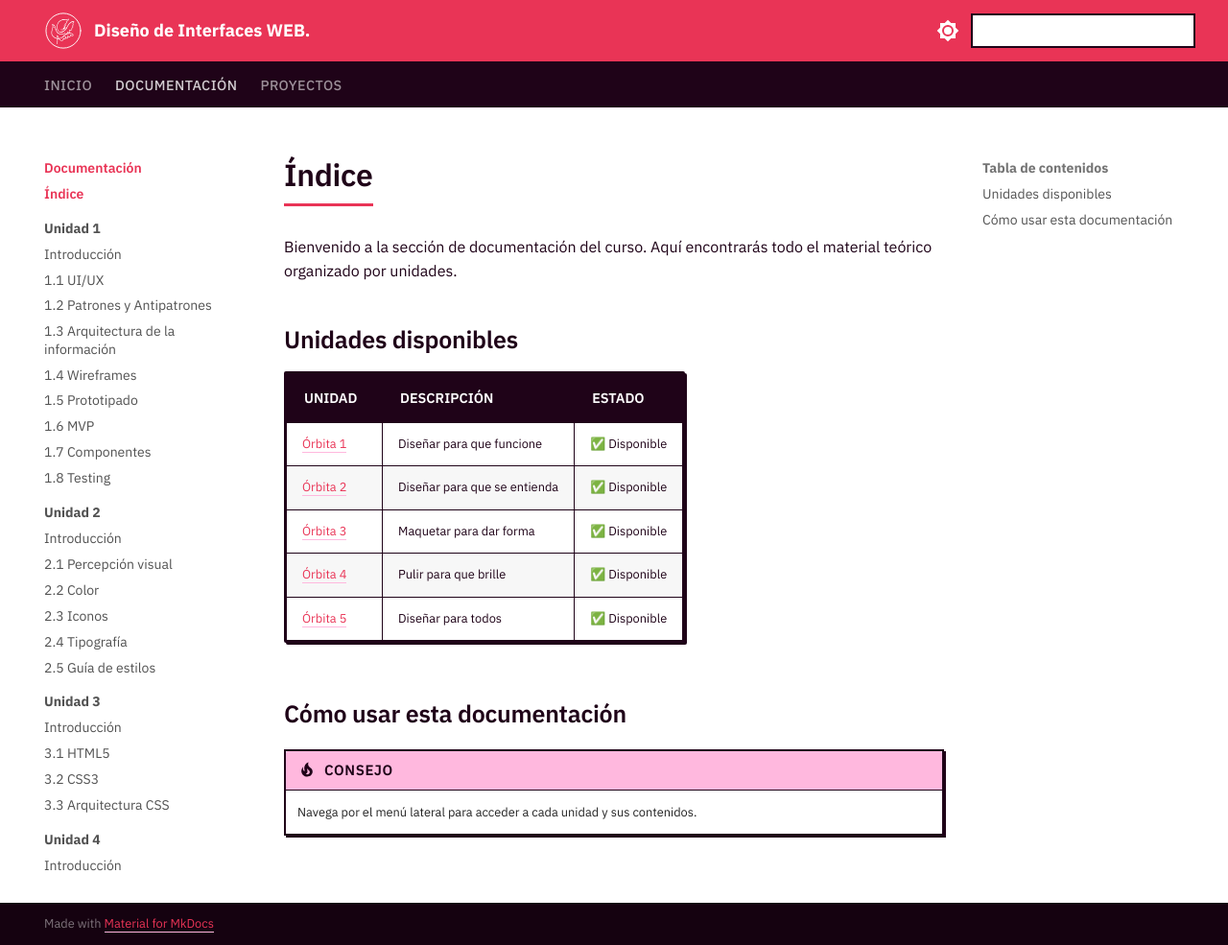
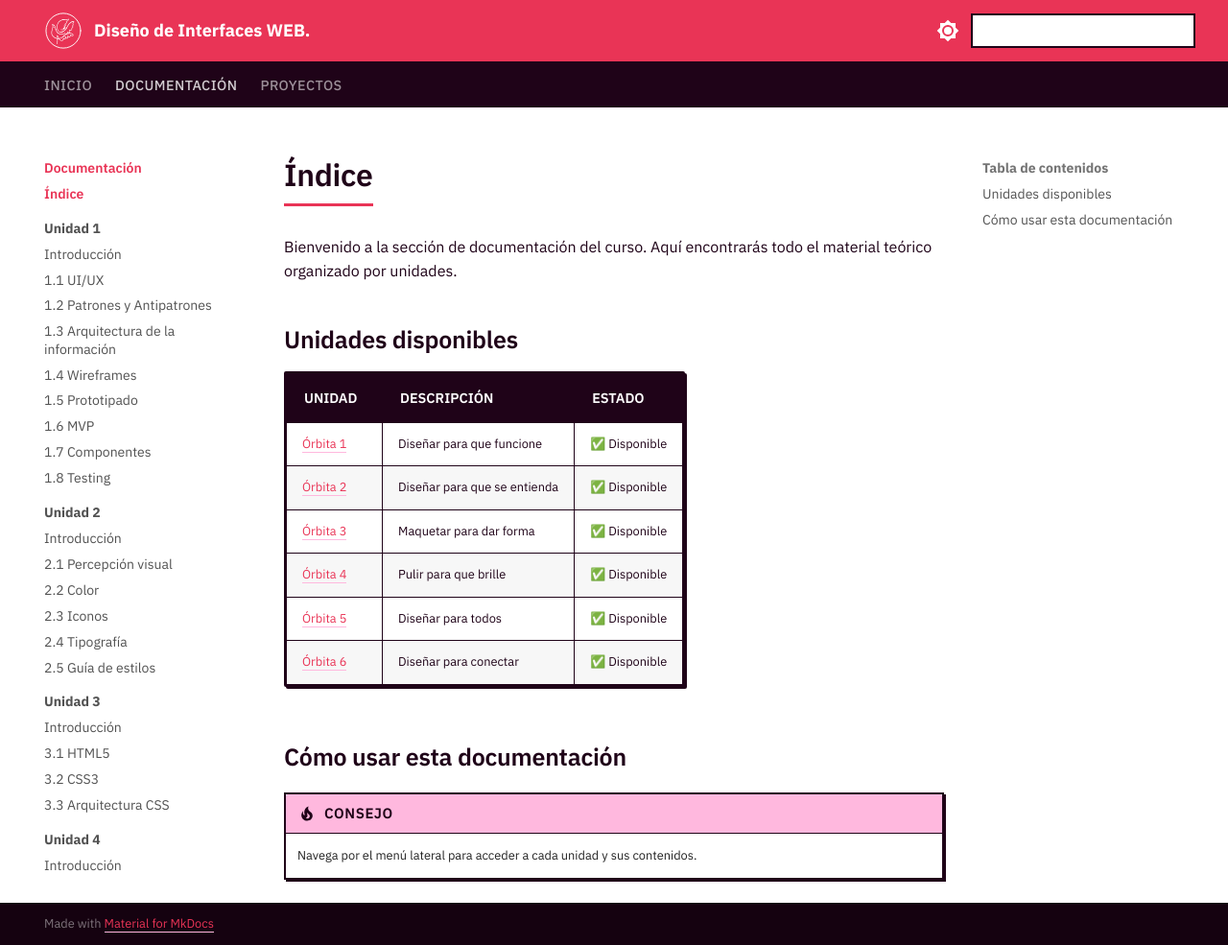
Before and after one commit to envasador/diseno-interfaces-web, an MkDocs documentation site: the page built from docs/documentacion/index.md, in a window 1280 px wide and 985 px high. Shown: the whole window at 96% size. Built offline with MkDocs 1.6.1 and Material for MkDocs 9.7.7, drawn with Linux system fonts in a browser that asks for light colours.

Commit message:
Órbita 6

```diff
--- a/docs/documentacion/index.md
+++ b/docs/documentacion/index.md
@@ -11,6 +11,7 @@ Bienvenido a la sección de documentación del curso. Aquí encontrarás todo el
 | [Órbita 3](unidad3/intro.md) | Maquetar para dar forma      | ✅ Disponible |
 | [Órbita 4](unidad4/intro.md) | Pulir para que brille        | ✅ Disponible |
 | [Órbita 5](unidad5/intro.md) | Diseñar para todos           | ✅ Disponible |
+| [Órbita 6](unidad6/intro.md) | Diseñar para conectar        | ✅ Disponible |
 
 ## Cómo usar esta documentación
 
--- a/mkdocs.yml
+++ b/mkdocs.yml
@@ -93,6 +93,8 @@ nav:
       - 5.6 Aspectos claves adicionales: documentacion/unidad5/orbita5.6-aspectos-claves-adicionales.md
       - 5.7 Recursos y referencias: documentacion/unidad5/orbita5.7-recursos-y-referencias.md
       - 5.8 Checklist: documentacion/unidad5/orbita5.8-checklist.md
+    - Unidad 6:
+      - Introducción: documentacion/unidad5/intro.md
 
   - Proyectos:
     - proyectos/index.md
```
